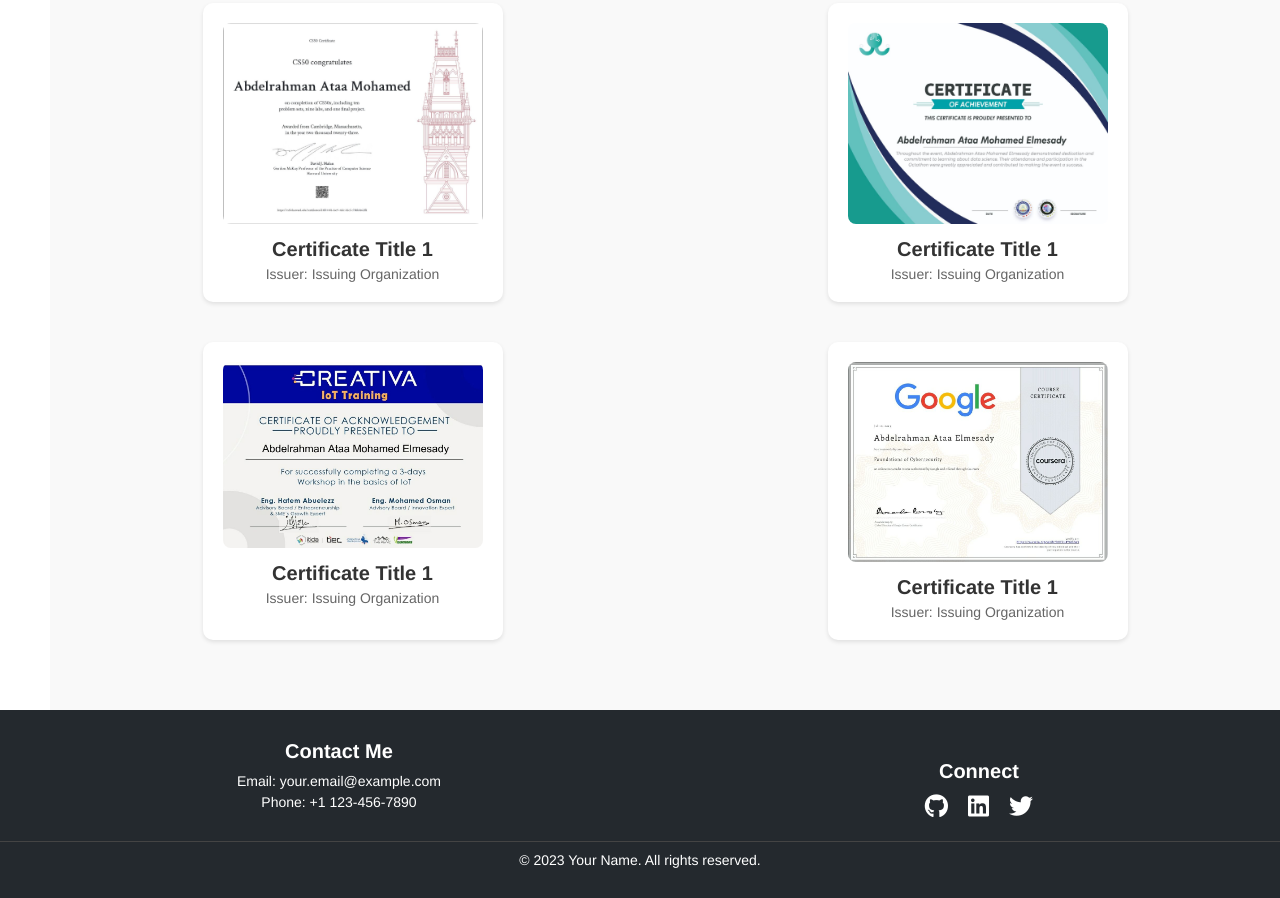
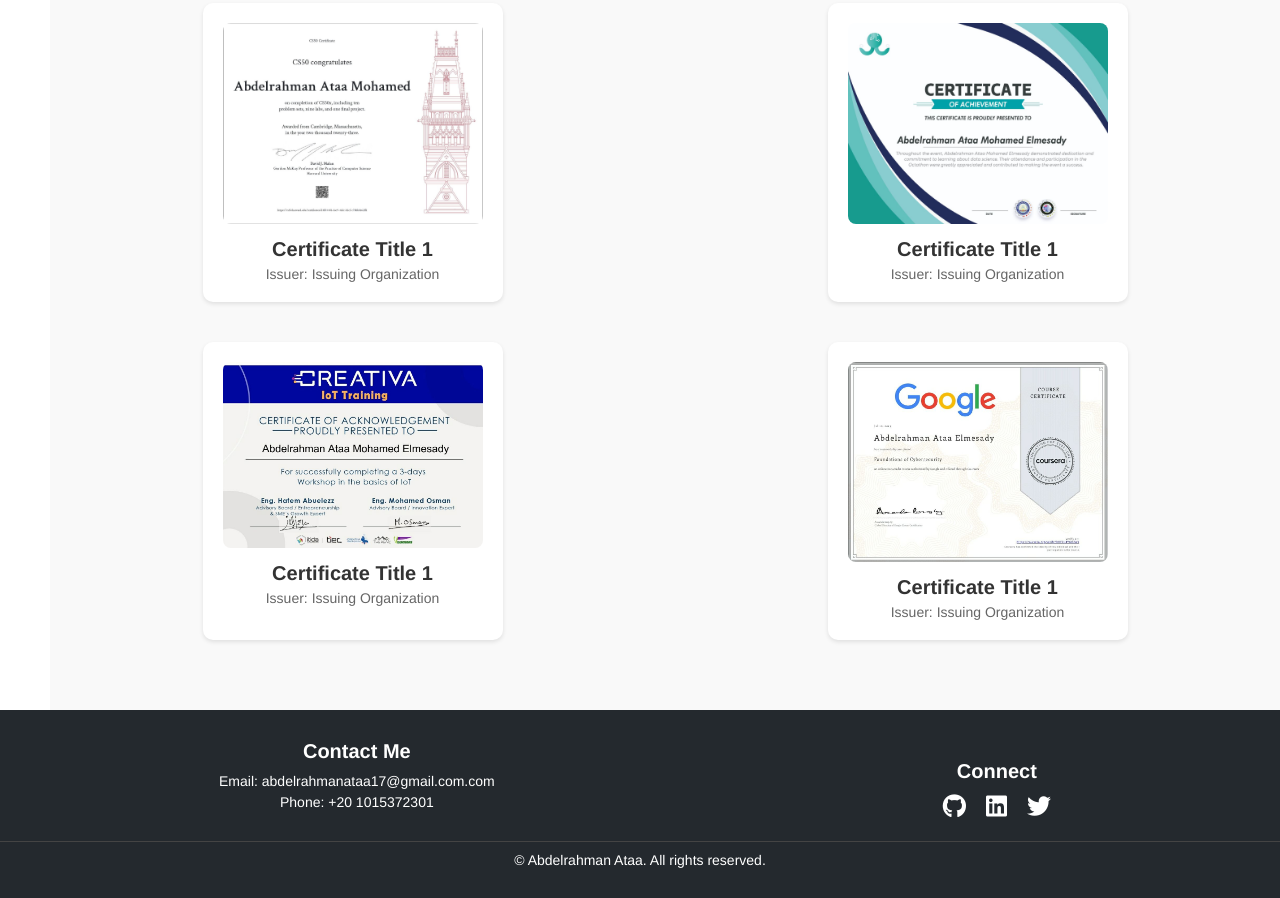
Before and after one commit to abdelrahman-ops/abdelrahman, a plain HTML site: page index.html in a window 1280 px wide. Shown: the part 1248-2146 px from the top of the page. Drawn offline with Linux system fonts and the light colour scheme; a web font is replaced by a local one.

Commit message:
update index

```diff
--- a/index.html
+++ b/index.html
@@ -116,8 +116,8 @@
         <div class="footer-content">
           <div class="contact-info">
             <h3>Contact Me</h3>
-            <p>Email: your.email@example.com</p>
-            <p>Phone: +1 123-456-7890</p>
+            <p>Email: abdelrahmanataa17@gmail.com.com</p>
+            <p>Phone: +20 1015372301</p>
           </div>
           <div class="social-icons">
             <h3>Connect</h3>
@@ -130,7 +130,7 @@
           </div>
         </div>
         <div class="footer-bottom">
-          <p>&copy; 2023 Your Name. All rights reserved.</p>
+          <p>&copy; Abdelrahman Ataa. All rights reserved.</p>
         </div>
       </footer>
 
```
